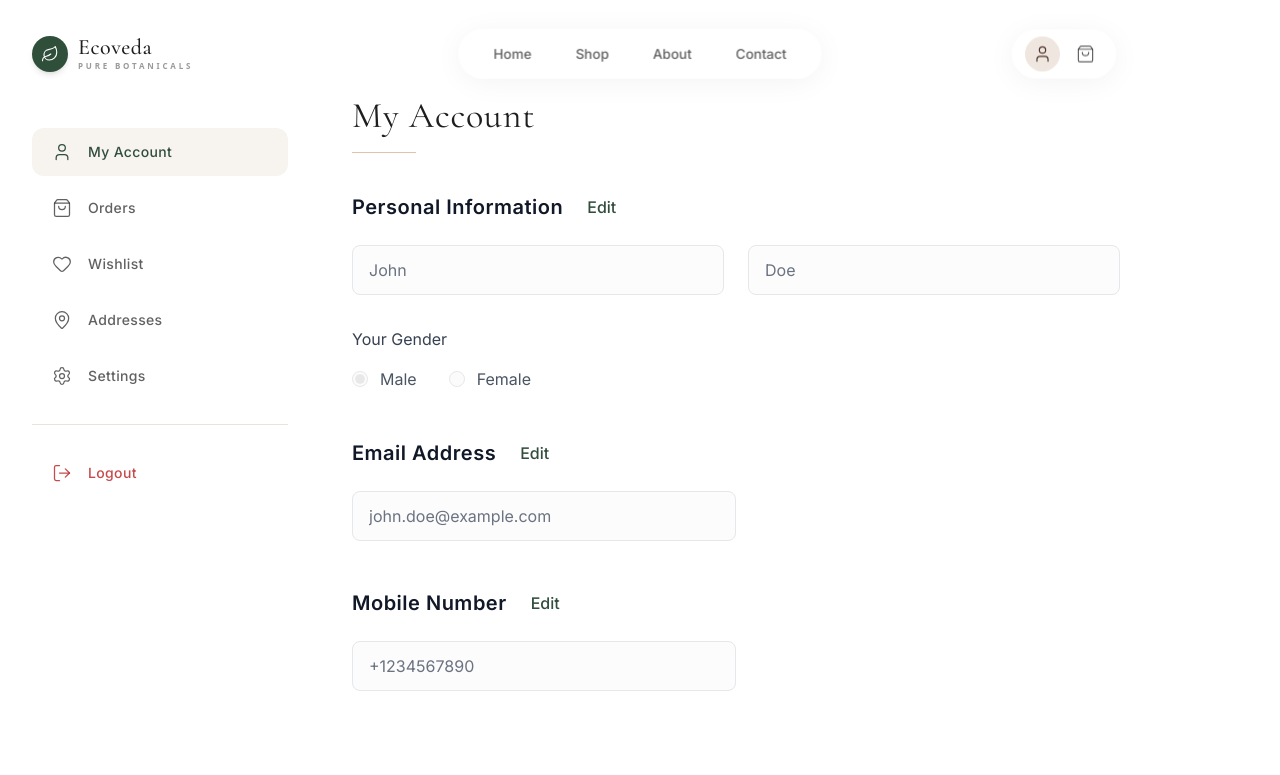
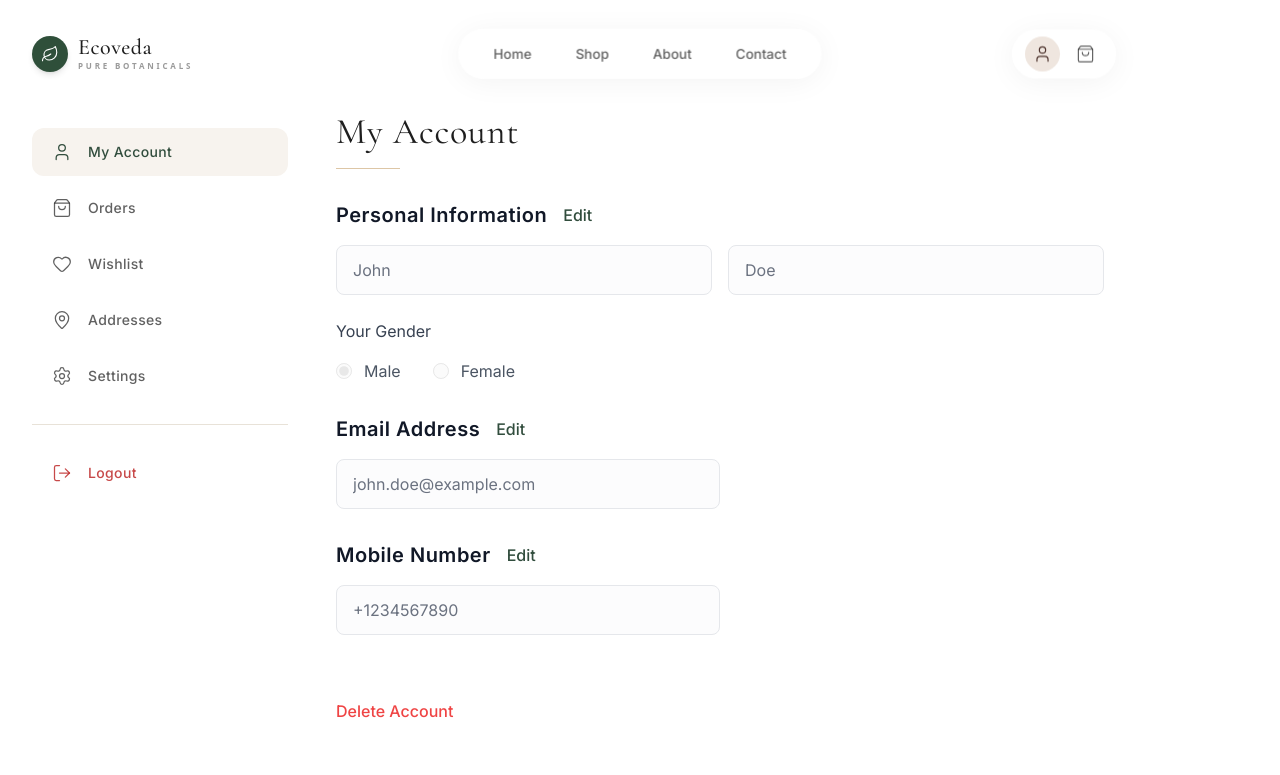
Before and after one commit to omaherrao25/prototype, a React (Vite) app: page /account in a window 1280 px wide. Shown: the top 775 px of the page. Built offline with nearby package versions, Linux system fonts and the light colour scheme.

Commit message:
feat: implement account management page components including profile overview, order history with PDF invoicing, and settings

```diff
--- a/src/pages/Account/Account.jsx
+++ b/src/pages/Account/Account.jsx
@@ -20,14 +20,14 @@ const Account = () => {
   else if (location.pathname.includes('/account/settings')) activeTabName = 'Settings';
 
   return (
-    <div className="min-h-screen bg-white pt-24 pb-16 font-body">
+    <div className="min-h-screen bg-white pt-24 lg:pt-28 pb-16 font-body">
       <div className="container-pad max-w-[1400px]">
         {/* Header - Mobile Only */}
-        <div className="lg:hidden mb-8">
+        <div className="lg:hidden mb-6">
           <h1 className="font-heading text-3xl text-eco-text">My Account</h1>
         </div>
 
-        <div className="flex flex-col lg:flex-row gap-8 lg:gap-16">
+        <div className="flex flex-col lg:flex-row gap-8 lg:gap-12">
           {/* Sidebar */}
           <div className="lg:w-64 flex-shrink-0">
             <Sidebar />
@@ -36,7 +36,7 @@ const Account = () => {
           {/* Main Content Area */}
           <div className="flex-1 min-w-0">
             {/* Header - Desktop Only */}
-            <div className="hidden lg:block mb-10">
+            <div className="hidden lg:block mb-8">
               <h1 className="font-heading text-4xl text-eco-text capitalize tracking-wide">
                 {activeTabName}
               </h1>
--- a/src/pages/Account/components/AccountSettings.jsx
+++ b/src/pages/Account/components/AccountSettings.jsx
@@ -25,11 +25,11 @@ const AccountSettings = () => {
   const [promotions, setPromotions] = useState(false);
 
   return (
-    <div className="space-y-10 max-w-3xl">
+    <div className="space-y-8 max-w-3xl">
       {/* Notifications */}
       <section>
-        <h3 className="font-heading text-2xl text-eco-text mb-6">Notification Preferences</h3>
-        <div className="bg-offwhite border border-eco-border rounded-2xl p-6 sm:p-8 space-y-6">
+        <h3 className="font-heading text-2xl text-eco-text mb-4">Notification Preferences</h3>
+        <div className="bg-offwhite border border-eco-border rounded-2xl p-5 sm:p-6 space-y-4">
           <div className="flex items-center justify-between">
             <div>
               <p className="font-medium text-eco-text">Email Notifications</p>
@@ -62,9 +62,9 @@ const AccountSettings = () => {
 
       {/* Privacy Settings */}
       <section>
-        <h3 className="font-heading text-2xl text-eco-text mb-6">Privacy</h3>
-        <div className="bg-offwhite border border-eco-border rounded-2xl p-6 sm:p-8">
-          <p className="text-sm text-eco-text/80 leading-relaxed mb-6">
+        <h3 className="font-heading text-2xl text-eco-text mb-4">Privacy</h3>
+        <div className="bg-offwhite border border-eco-border rounded-2xl p-5 sm:p-6">
+          <p className="text-sm text-eco-text/80 leading-relaxed mb-4">
             We value your privacy and security. You can download a copy of your personal data or request to delete your account permanently.
           </p>
           <div className="flex flex-wrap gap-4">
--- a/src/pages/Account/components/MyAccountOverview.jsx
+++ b/src/pages/Account/components/MyAccountOverview.jsx
@@ -21,8 +21,8 @@ const MyAccountOverview = () => {
   return (
     <div className="pb-10 max-w-3xl">
       {/* Personal Information */}
-      <div className="mb-12">
-        <div className="flex items-center gap-6 mb-6">
+      <div className="mb-8">
+        <div className="flex items-center gap-4 mb-4">
           <h2 className="text-xl font-semibold text-gray-900 tracking-wide">Personal Information</h2>
           <button
             onClick={() => setEditPersonal(!editPersonal)}
@@ -32,7 +32,7 @@ const MyAccountOverview = () => {
           </button>
         </div>
 
-        <div className="grid grid-cols-1 sm:grid-cols-2 gap-6 mb-8">
+        <div className="grid grid-cols-1 sm:grid-cols-2 gap-4 mb-6">
           <input
             type="text"
             name="firstName"
@@ -85,8 +85,8 @@ const MyAccountOverview = () => {
       </div>
 
       {/* Email Address */}
-      <div className="mb-12">
-        <div className="flex items-center gap-6 mb-6">
+      <div className="mb-8">
+        <div className="flex items-center gap-4 mb-4">
           <h2 className="text-xl font-semibold text-gray-900 tracking-wide">Email Address</h2>
           <button
             onClick={() => setEditEmail(!editEmail)}
@@ -109,8 +109,8 @@ const MyAccountOverview = () => {
       </div>
 
       {/* Mobile Number */}
-      <div className="mb-12">
-        <div className="flex items-center gap-6 mb-6">
+      <div className="mb-8">
+        <div className="flex items-center gap-4 mb-4">
           <h2 className="text-xl font-semibold text-gray-900 tracking-wide">Mobile Number</h2>
           <button
             onClick={() => setEditMobile(!editMobile)}
--- a/src/pages/Account/components/OrdersList.jsx
+++ b/src/pages/Account/components/OrdersList.jsx
@@ -138,22 +138,22 @@ const OrdersList = () => {
       <motion.div
         initial={{ opacity: 0, x: 20 }}
         animate={{ opacity: 1, x: 0 }}
-        className="space-y-6 max-w-6xl mx-auto"
+        className="space-y-4 max-w-6xl mx-auto"
       >
         {/* Breadcrumbs */}
-        <div className="text-sm text-gray-500 flex items-center gap-2 mb-6">
+        <div className="text-sm text-gray-500 flex items-center gap-2 mb-4">
           <button onClick={() => navigate('/account/order')} className="hover:text-eco-green transition-colors">My Orders</button>
           <ChevronRight className="w-3 h-3" />
           <span className="text-gray-900">{order.id}</span>
         </div>
 
-        <div className="flex flex-col lg:flex-row gap-6">
+        <div className="flex flex-col lg:flex-row gap-4">
           {/* Left Column */}
           <div className="flex-1 space-y-4">
             {/* Product & Tracking Card */}
-            <div className="bg-white border border-gray-200 rounded p-6">
+            <div className="bg-white border border-gray-200 rounded p-5">
               {/* Product Info */}
-              <div className="flex justify-between pb-6 border-b border-gray-200">
+              <div className="flex justify-between pb-4 border-b border-gray-200">
                 <div>
                   <h3 className="text-lg text-gray-900">{order.name}</h3>
                   <p className="text-sm text-gray-500 mt-2">Skin Type: {order.skinType}</p>
@@ -169,7 +169,7 @@ const OrdersList = () => {
               </div>
 
               {/* Tracking */}
-              <div className="py-8 border-b border-gray-200 relative px-2">
+              <div className="py-6 border-b border-gray-200 relative px-2">
                 <div className="absolute left-[13px] top-10 bottom-10 w-0.5 bg-gray-200 overflow-hidden">
                   <motion.div
                     className="w-full bg-green-500 origin-top"
```
